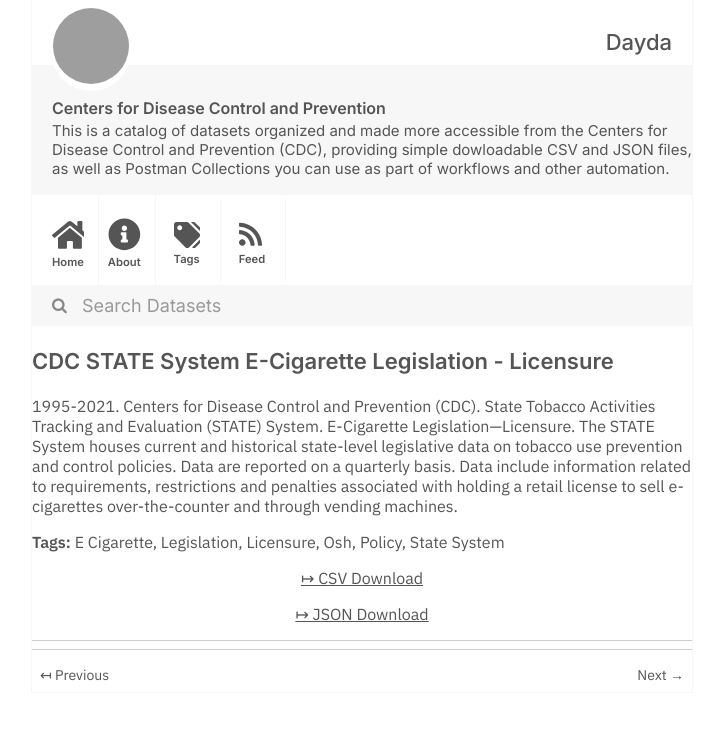
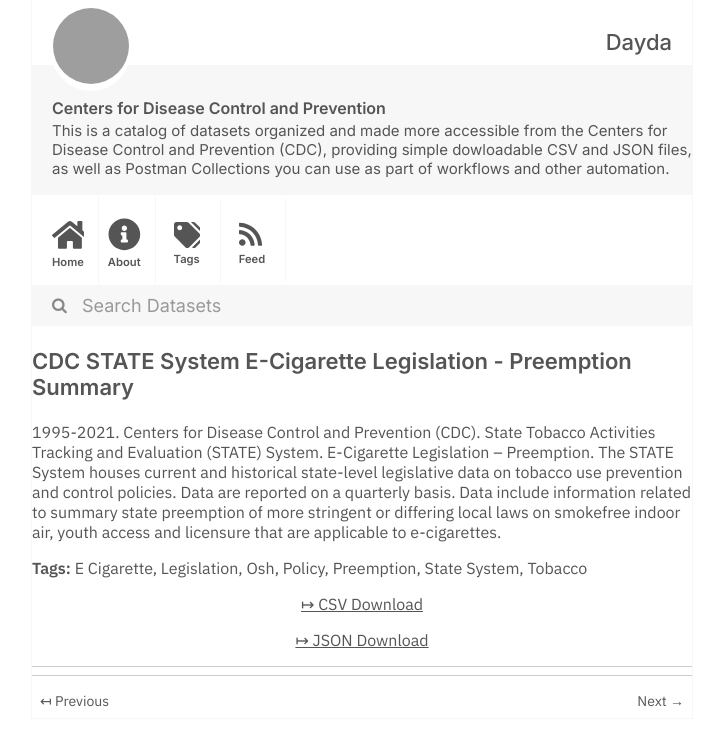
Before and after one commit to dayda-entities/centers-for-disease-control-and-prevention, a Jekyll site: the page built from _posts/2020-11-12-cdc-state-system-e-cigarette-l.md, in a window 1280 px wide, cut to the strip 0-746 px from the top of the page. Shown: the whole strip, without its empty margins (278-1001 px from the left). Built offline with Jekyll 4.4.1, drawn with Linux system fonts in a browser that asks for light colours; grey boxes are pictures that could not be loaded.

Commit message:
Publish Data

```diff
--- a/_posts/2020-11-12-cdc-state-system-e-cigarette-l.md
+++ b/_posts/2020-11-12-cdc-state-system-e-cigarette-l.md
@@ -1,20 +1,21 @@
 ---
-title: CDC STATE System E-Cigarette Legislation - Licensure
-created: '2020-11-12T12:15:32.259101'
-modified: '2021-04-21T19:31:45.728348'
+title: CDC STATE System E-Cigarette Legislation - Preemption Summary
+created: '2020-11-12T12:13:32.487597'
+modified: '2021-04-21T19:17:23.119444'
 state: active
 type: dataset
 tags:
   - E Cigarette
   - Legislation
-  - Licensure
   - Osh
   - Policy
+  - Preemption
   - State System
+  - Tobacco
 groups: []
-csv_url: 'https://data.cdc.gov/api/views/ne52-uraz/rows.csv?accessType=DOWNLOAD'
-json_url: 'https://data.cdc.gov/api/views/ne52-uraz/rows.json?accessType=DOWNLOAD'
+csv_url: 'https://data.cdc.gov/api/views/88eg-qzed/rows.csv?accessType=DOWNLOAD'
+json_url: 'https://data.cdc.gov/api/views/88eg-qzed/rows.json?accessType=DOWNLOAD'
 layout: post
 
 ---
-1995-2021. Centers for Disease Control and Prevention (CDC). State Tobacco Activities Tracking and Evaluation (STATE) System.  E-Cigarette Legislation—Licensure. The STATE System houses current and historical state-level legislative data on tobacco use prevention and control policies.  Data are reported on a quarterly basis. Data include information related to requirements, restrictions and penalties associated with holding a retail license to sell e-cigarettes over-the-counter and through vending machines.
+1995-2021. Centers for Disease Control and Prevention (CDC). State Tobacco Activities Tracking and Evaluation (STATE) System. E-Cigarette Legislation – Preemption. The STATE System houses current and historical state-level legislative data on tobacco use prevention and control policies. Data are reported on a quarterly basis. Data include information related to summary state preemption of more stringent or differing local laws on smokefree indoor air, youth access and licensure that are applicable to e-cigarettes.
```
